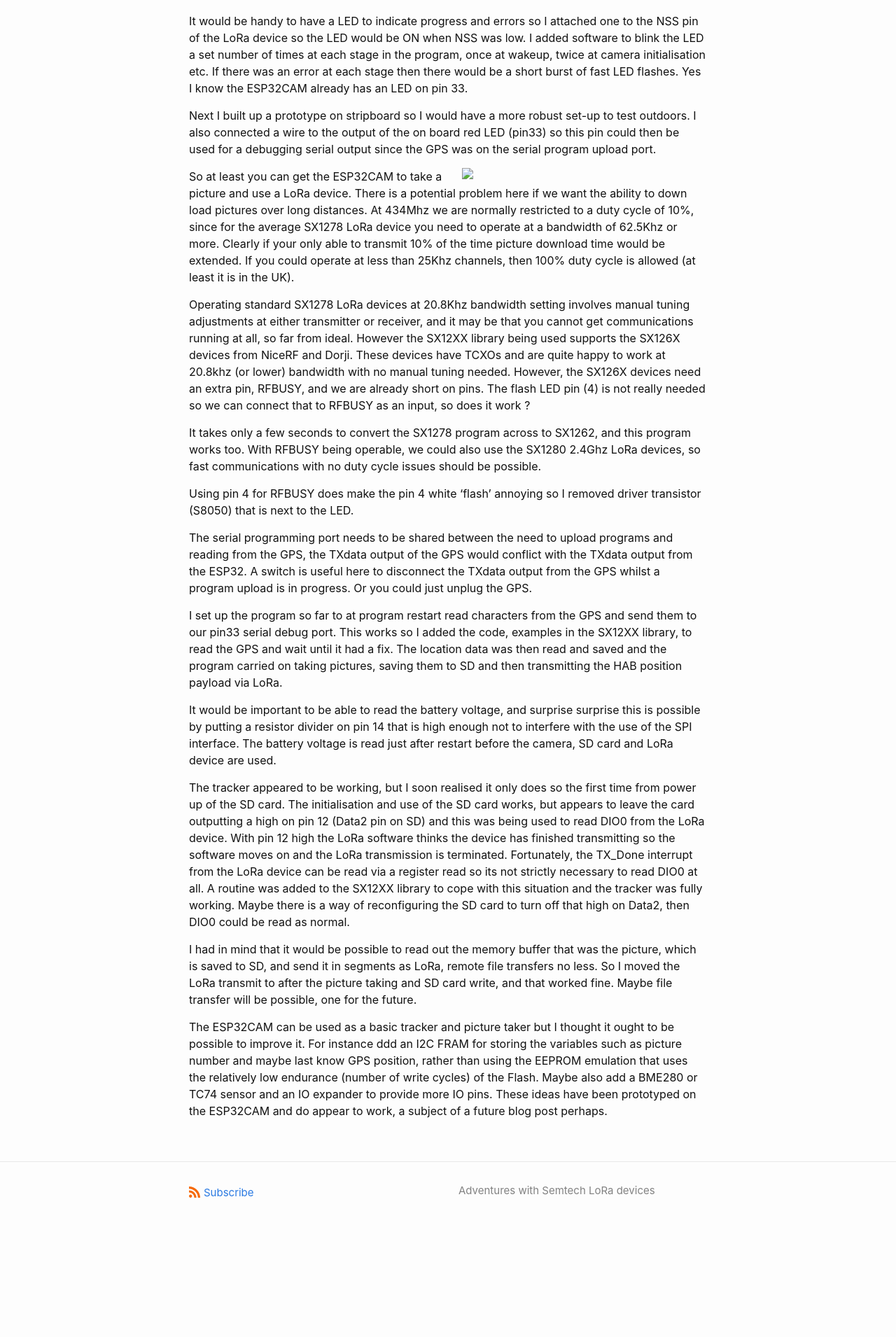
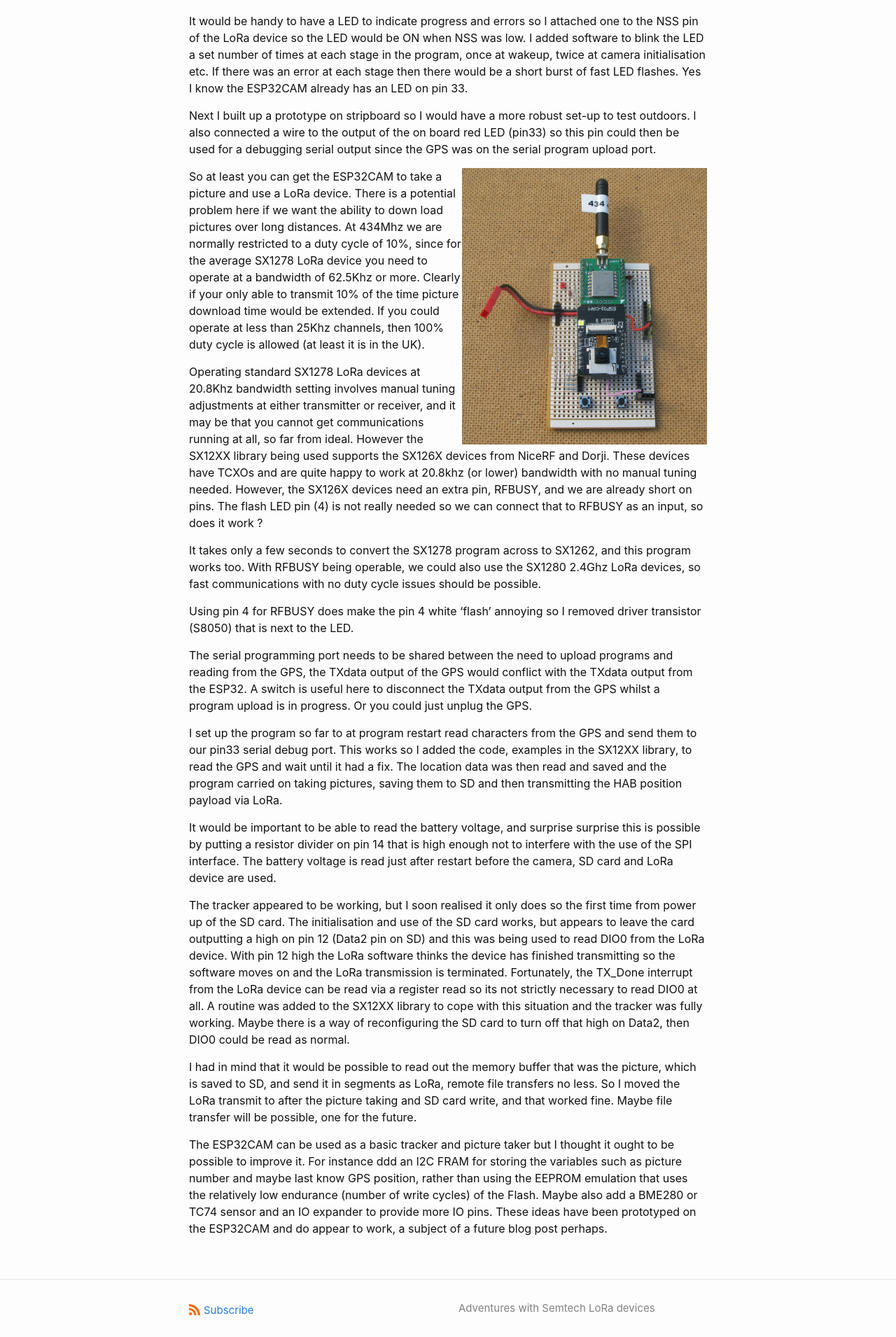
Before and after one commit to StuartsProjects/StuartsProjects.github.io, a Jekyll site: the page built from _posts/2020-08-7-ESP32CAM-as-a-Balloon-Tracker-Really!.md, in a window 1280 px wide. Shown: the part 1404-3314 px from the top of the page at 70% size. Built offline with Jekyll 4.4.1, drawn with Linux system fonts in a browser that asks for light colours; before the commit the page ends 3179 px from its top, so only the background shows below that.

Commit message:
Missing image

```diff
--- a/_posts/2020-08-7-ESP32CAM-as-a-Balloon-Tracker-Really!.md
+++ b/_posts/2020-08-7-ESP32CAM-as-a-Balloon-Tracker-Really!.md
@@ -36,7 +36,7 @@ It would be handy to have a LED to indicate progress and errors so I attached on
 
 Next I built up a prototype on stripboard so I would have a more robust set-up to test outdoors. I also connected a wire to the output of the on board red LED (pin33) so this pin could then be used for a debugging serial output since the GPS was on the serial program upload port.
 
-<img align="right" src="../images/ESP32CAM_proto.jpg" width="350"/>
+<img align="right" src="/images/ESP32CAM_proto.jpg" width="350"/>
 
 So at least you can get the ESP32CAM to take a picture and use a LoRa device. There is a potential problem here if we want the ability to down load pictures over long distances. At 434Mhz we are normally restricted to a duty cycle of 10%, since for the average SX1278 LoRa device you need to operate at a bandwidth of 62.5Khz or more. Clearly if your only able to transmit 10% of the time picture download time would be extended. If you could operate at less than 25Khz channels, then 100% duty cycle is allowed (at least it is in the UK).
 
```
